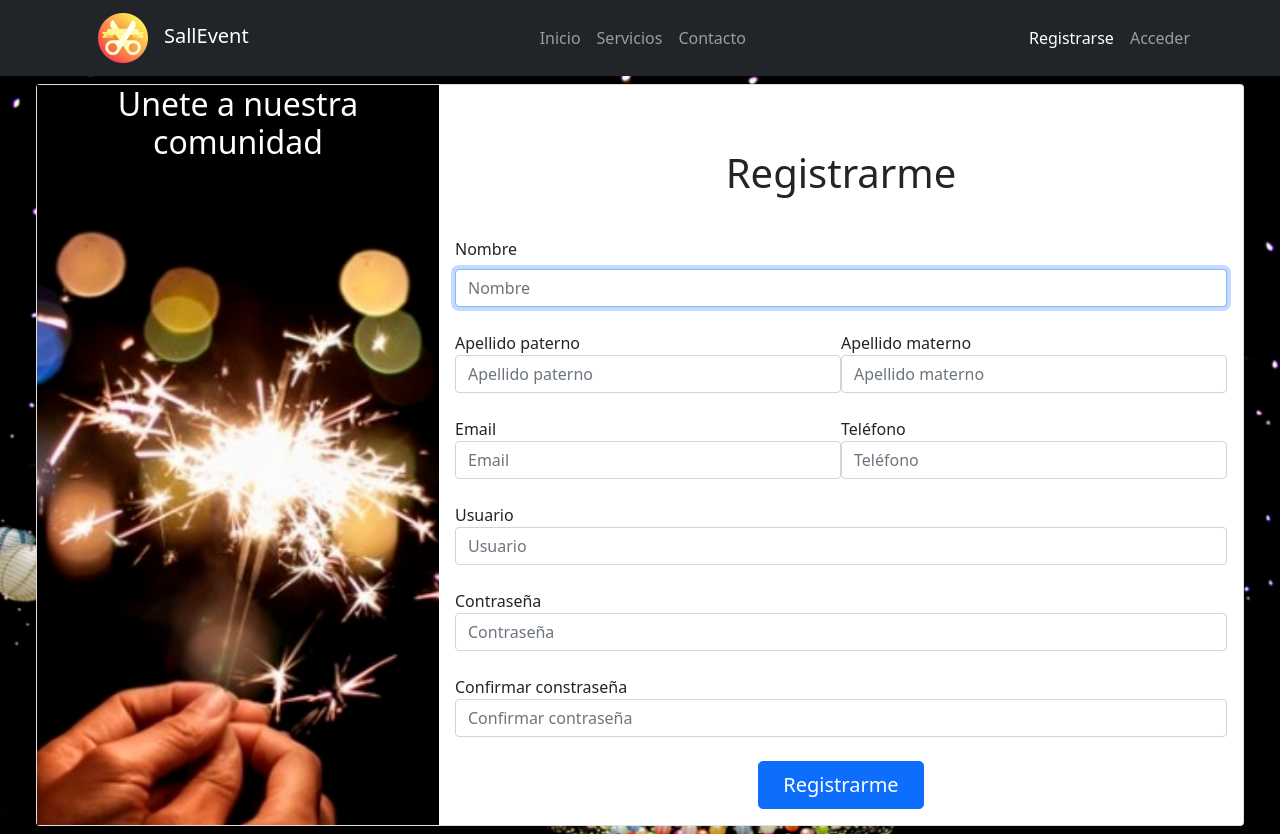
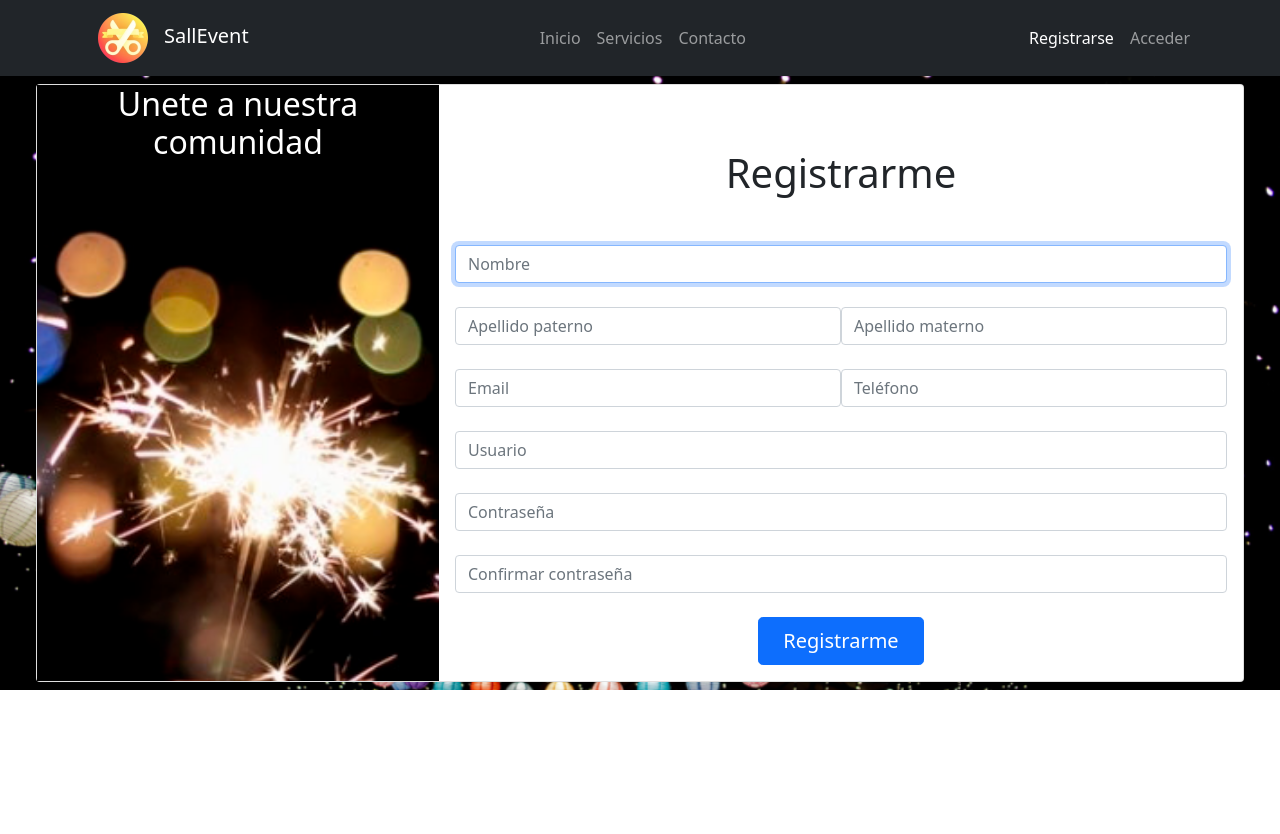
Before and after one commit to EleomarPL/front-sallevent-frontend, a React (Create React App) app: page /register in a window 1280 px wide. After the commit the page ends 800 px from the top, so only its background shows below. Built offline with nearby package versions, Linux system fonts and the light colour scheme.

Commit message:
The input labels of the register page were hidden

```diff
--- a/src/pages/public/Register.js
+++ b/src/pages/public/Register.js
@@ -122,7 +122,7 @@ const Register = () => {
             <form onSubmit={ handleSubmitRegister }>
               <h1 className="mb-3 font-weight-normal text-center pt-4 mt-4">Registrarme</h1>
               <div className="pt-4">
-                <label htmlFor="name" className="sr-only">Nombre</label>
+                <label htmlFor="name" className="visually-hidden-focusable">Nombre</label>
                 <input type="text"
                   id="name" className="form-control mt-2"
                   placeholder="Nombre" value={ name }
@@ -132,7 +132,7 @@ const Register = () => {
               </div>
               <div className="w-100 d-flex flex-wrap">
                 <div className="mt-4 px-0 col-lg-6 pr-lg-1">
-                  <label htmlFor="pa_lastname" className="sr-only">Apellido paterno</label>
+                  <label htmlFor="pa_lastname" className="visually-hidden-focusable">Apellido paterno</label>
                   <input type="text" value={ lastName }
                     id="pa_lastname" className="form-control"
                     onChange={ (evt) => handleChangeState(evt, setLastName) }
@@ -140,7 +140,7 @@ const Register = () => {
                   />
                 </div>
                 <div className="mt-4 px-0 col-lg-6 pl-lg-1">
-                  <label htmlFor="mo_lastname" className="sr-only">Apellido materno</label>
+                  <label htmlFor="mo_lastname" className="visually-hidden-focusable">Apellido materno</label>
                   <input type="text" value={ motherLastName }
                     id="mo_lastname" className="form-control"
                     onChange={ (evt) => handleChangeState(evt, setMotherLastName) }
@@ -150,7 +150,7 @@ const Register = () => {
               </div>
               <div className="w-100 d-flex flex-wrap">
                 <div className="mt-4 px-0 col-lg-6 pr-lg-1">
-                  <label htmlFor="email" className="sr-only">Email</label>
+                  <label htmlFor="email" className="visually-hidden-focusable">Email</label>
                   <input type="email" value={ email }
                     id="email" className="form-control"
                     onChange={ (evt) => handleChangeState(evt, setEmail) }
@@ -158,7 +158,7 @@ const Register = () => {
                   />
                 </div>
                 <div className="mt-4 px-0 col-lg-6 pl-lg-1">
-                  <label htmlFor="phone" className="sr-only">Teléfono</label>
+                  <label htmlFor="phone" className="visually-hidden-focusable">Teléfono</label>
                   <input type="tel" value={ phone }
                     id="phone" className="form-control"
                     onChange={ (evt) => handleChangeState(evt, setPhone) }
@@ -167,7 +167,7 @@ const Register = () => {
                 </div>
               </div>
               <div className="mt-4">
-                <label htmlFor="user" className="sr-only">Usuario</label>
+                <label htmlFor="user" className="visually-hidden-focusable">Usuario</label>
                 <input type="text" value={ userName }
                   id="user" className="form-control"
                   onChange={ (evt) => handleChangeState(evt, setUserName) }
@@ -175,7 +175,7 @@ const Register = () => {
                 />
               </div>
               <div className="mt-4">
-                <label htmlFor="password" className="sr-only">Contraseña</label>
+                <label htmlFor="password" className="visually-hidden-focusable">Contraseña</label>
                 <div className="d-flex flex-column flex-sm-row">
                   <input id="password" value={ password }
                     type="password" className="form-control mr-sm-1 mr-md-2"
@@ -185,7 +185,7 @@ const Register = () => {
                 </div>
               </div>
               <div id="box-confirmpass" className="mt-4">
-                <label htmlFor="confirmpassword" className="sr-only">Confirmar constraseña</label>
+                <label htmlFor="confirmpassword" className="visually-hidden-focusable">Confirmar constraseña</label>
                 <div className="d-flex flex-column flex-sm-row">
                   <input type="password" id="confirmpassword"
                     value={ confirmPassword }
```
